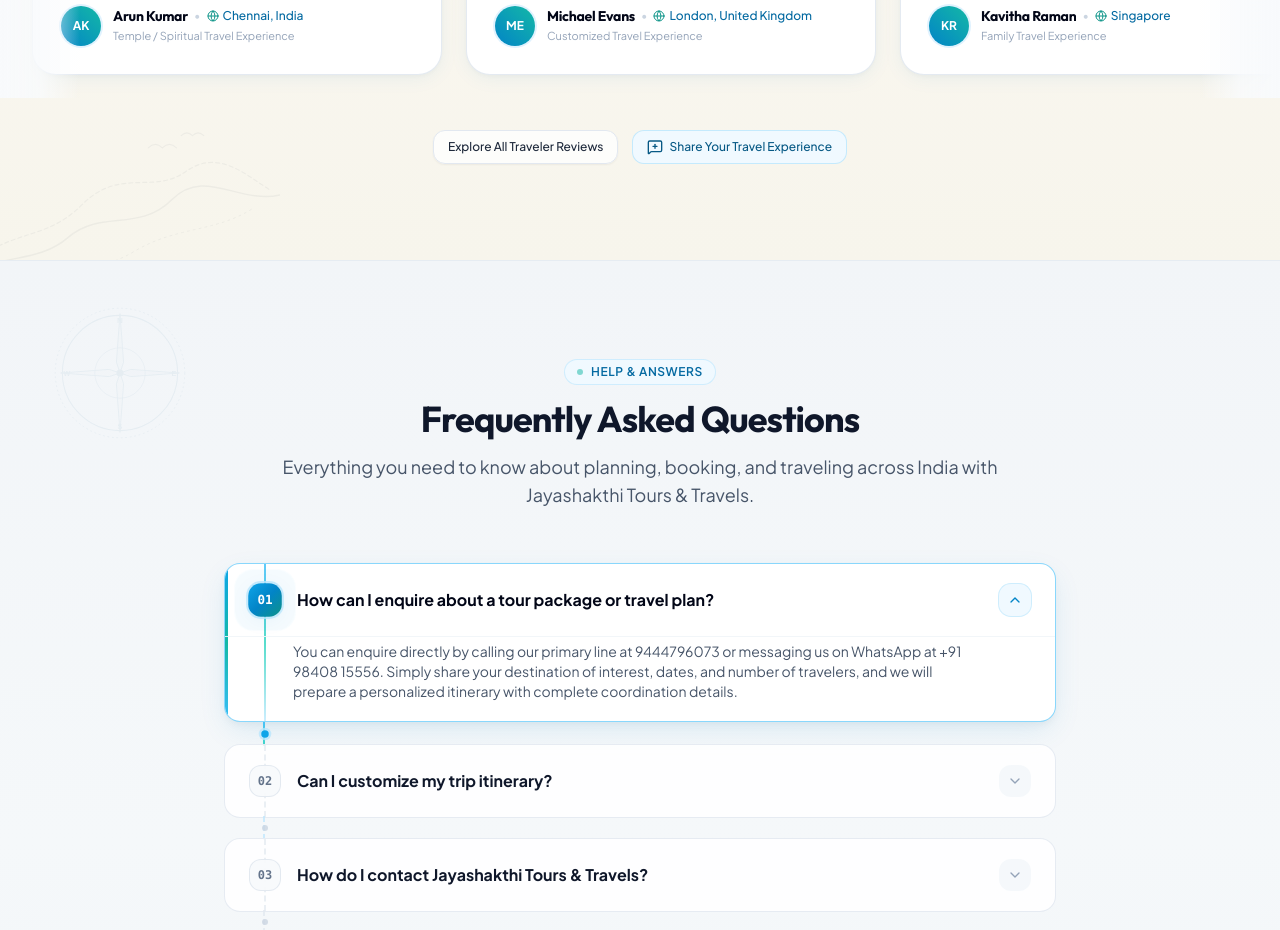
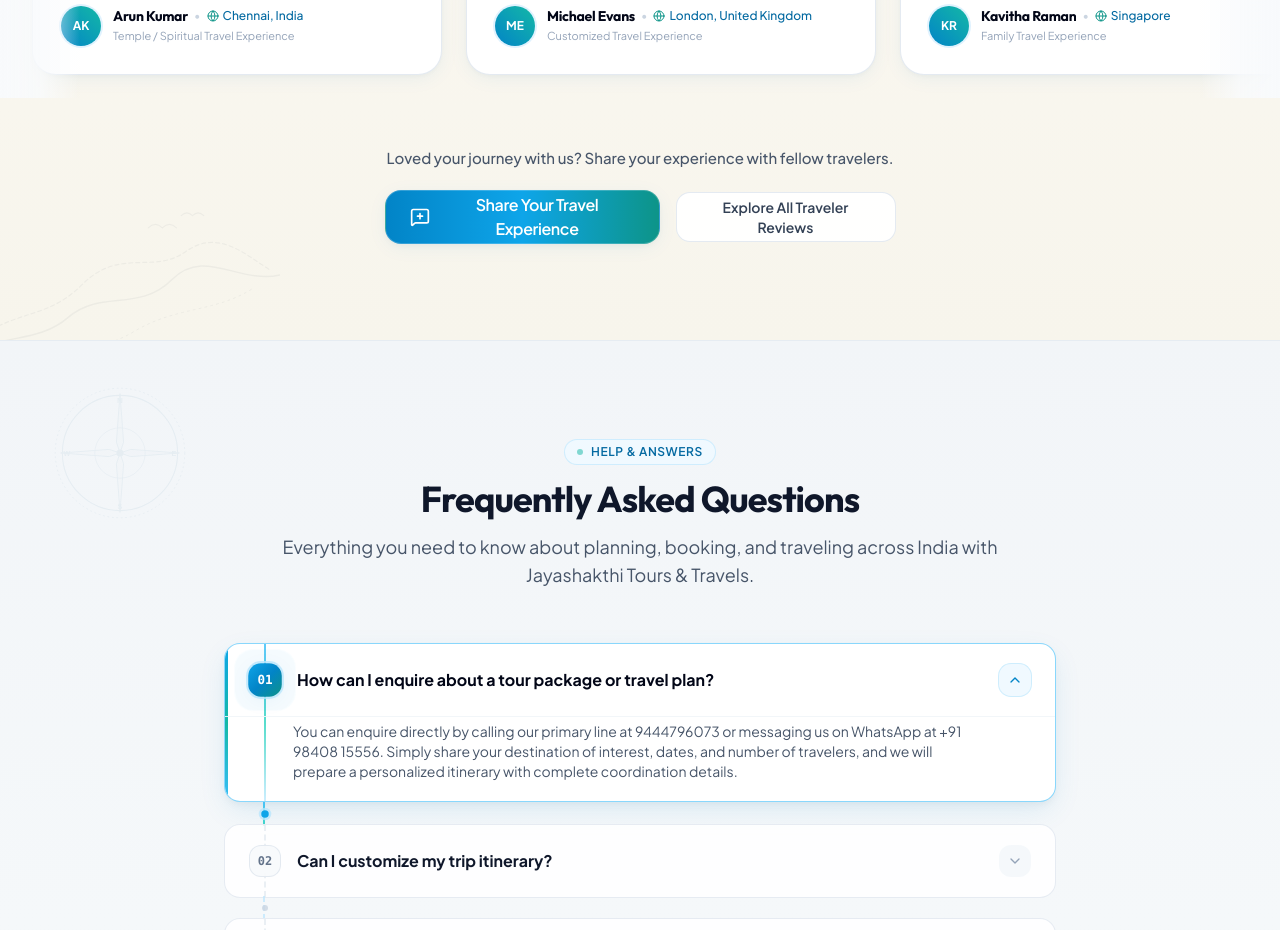
Before and after one commit to itzaakash15-creator/Jayasakthitours, a React (Vite) app: page / in a window 1280 px wide. Shown: the part 5000-5930 px from the top of the page. Built offline with nearby package versions, Linux system fonts and the light colour scheme.

Commit message:
Upgrade Review CTA buttons with prominent Share button and supporting micro-copy

```diff
--- a/src/components/reviews/ReviewCarousel.tsx
+++ b/src/components/reviews/ReviewCarousel.tsx
@@ -3,7 +3,7 @@
 import { motion, AnimatePresence } from 'framer-motion';
 import { sampleReviewsData } from '../../data/reviews';
 import { ReviewCard } from './ReviewCard';
-import { Button } from '../common/Button';
+import { Link } from 'react-router-dom';
 
 interface ReviewCarouselProps {
   showActions?: boolean;
@@ -138,19 +138,31 @@
 
       {/* Action Buttons (Optional) */}
       {showActions && (
-        <div className="mt-8 text-center flex flex-col sm:flex-row items-center justify-center gap-3.5">
-          <Button to="/reviews" variant="outline" size="sm" className="w-full sm:w-auto">
-            Explore All Traveler Reviews
-          </Button>
-          <Button
-            to="/reviews#leave-review"
-            variant="secondary"
-            size="sm"
-            icon={<MessageSquarePlus className="w-4 h-4" />}
-            className="w-full sm:w-auto"
-          >
-            Share Your Travel Experience
-          </Button>
+        <div className="mt-10 sm:mt-12 text-center max-w-xl mx-auto px-4">
+          {/* Supporting micro-copy directly above the buttons */}
+          <p className="text-slate-600 text-sm sm:text-[15px] font-medium leading-relaxed mb-4 sm:mb-5">
+            Loved your journey with us? Share your experience with fellow travelers.
+          </p>
+
+          {/* Centered CTA action buttons */}
+          <div className="flex flex-col sm:flex-row items-center justify-center gap-3.5 sm:gap-4">
+            {/* Primary CTA: Share Your Travel Experience */}
+            <Link
+              to="/reviews#leave-review"
+              className="group relative inline-flex items-center justify-center gap-2.5 w-full sm:w-[275px] h-[52px] sm:h-[54px] px-6 rounded-[16px] bg-gradient-to-r from-brand-sky-600 via-brand-sky-500 to-brand-teal-600 hover:from-brand-sky-700 hover:via-brand-sky-600 hover:to-brand-teal-700 text-white font-semibold text-[15px] sm:text-base tracking-tight shadow-soft hover:shadow-soft-lg hover:-translate-y-0.5 hover:scale-[1.02] active:translate-y-0 active:scale-[0.98] border border-white/20 transition-all duration-300 ease-out focus:outline-none focus-visible:ring-2 focus-visible:ring-brand-sky-500 focus-visible:ring-offset-2 select-none"
+            >
+              <MessageSquarePlus className="w-5 h-5 text-white shrink-0 group-hover:scale-110 group-hover:-rotate-3 transition-transform duration-300" />
+              <span>Share Your Travel Experience</span>
+            </Link>
+
+            {/* Secondary Action: Explore All Traveler Reviews */}
+            <Link
+              to="/reviews"
+              className="inline-flex items-center justify-center w-full sm:w-[220px] h-[48px] sm:h-[50px] px-5 rounded-[14px] bg-white/95 hover:bg-white text-slate-700 hover:text-brand-navy-950 font-medium sm:font-semibold text-sm sm:text-[14px] border border-slate-200/90 hover:border-brand-sky-300 shadow-xs hover:shadow-soft hover:-translate-y-0.5 active:translate-y-0 active:scale-[0.98] transition-all duration-200 ease-out focus:outline-none focus-visible:ring-2 focus-visible:ring-slate-400 focus-visible:ring-offset-2 select-none"
+            >
+              <span>Explore All Traveler Reviews</span>
+            </Link>
+          </div>
         </div>
       )}
     </div>
```
